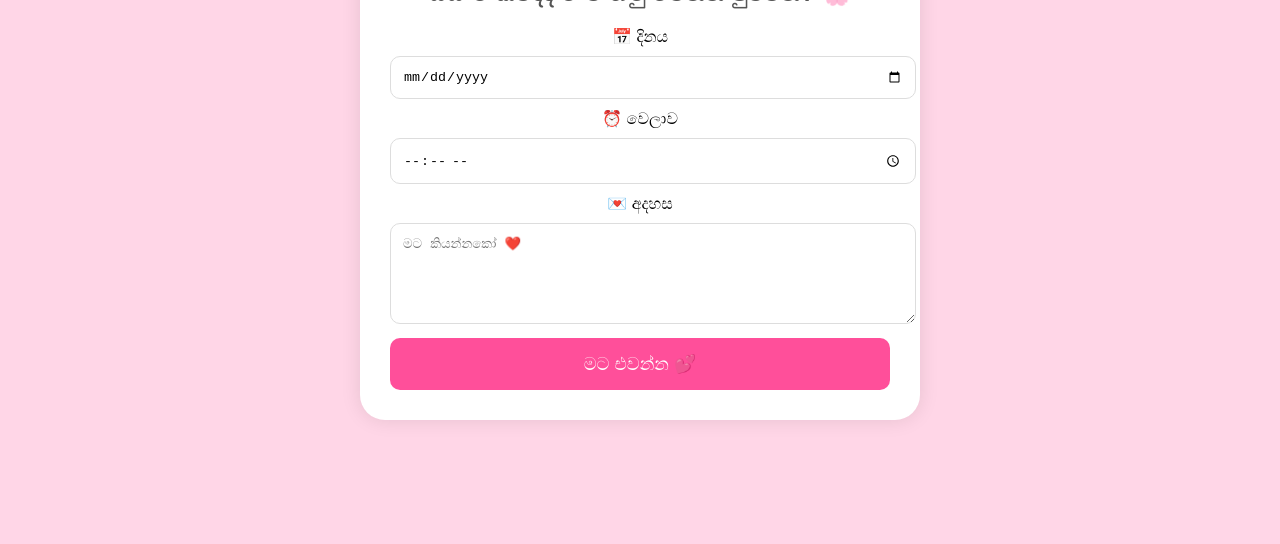
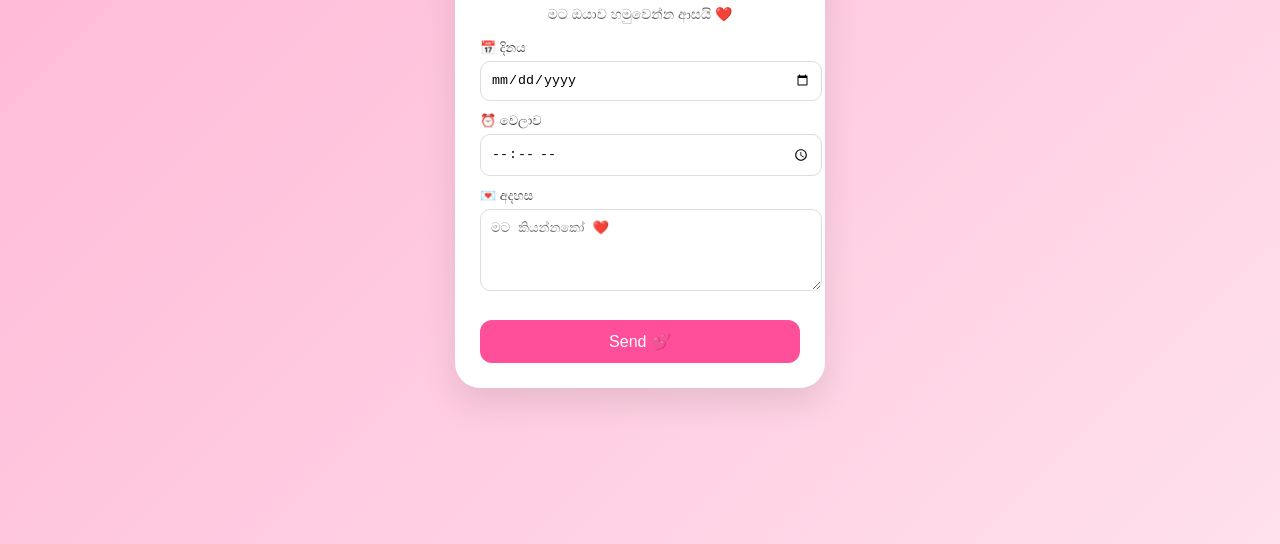
Before and after one commit to kalana1999/my-date-requests, a plain HTML site: page index.html in a window 1280 px wide. Shown: the part 256-800 px from the top of the page. Drawn offline with Linux system fonts and the light colour scheme.

Commit message:
Add files via upload
new2

```diff
--- a/index.html
+++ b/index.html
@@ -12,29 +12,42 @@
 <body>
 
 <div id="intro">
-  <h1 id="message">රශ්මි... ❤️</h1>
+  <h1 id="message">💖 රශ්මි...</h1>
+  <p class="sub">loading feelings...</p>
 </div>
 
 <div id="question" class="hidden">
 
-  <h1>සුදූ... 🥺💕</h1>
+  <div class="card">
 
-  <h2>ඔයාට කවද්ද මාව හමු වෙන්න පුළුවන්? 🌸</h2>
+    <h1>🥺 සුදූ...</h1>
+
+    <p class="sub2">
+      මට ඔයාව හමුවෙන්න ආසයි ❤️
+    </p>
 
     <form id="meetForm">
 
+      <div class="box">
         <label>📅 දිනය</label>
         <input type="date" id="date" required>
+      </div>
 
+      <div class="box">
         <label>⏰ වෙලාව</label>
         <input type="time" id="time" required>
+      </div>
 
+      <div class="box">
         <label>💌 අදහස</label>
-    <textarea id="thought" rows="5" placeholder="මට කියන්නකෝ ❤️"></textarea>
+        <textarea id="thought" rows="4" placeholder="මට කියන්නකෝ ❤️"></textarea>
+      </div>
 
-    <button type="submit">මට එවන්න 💕</button>
+      <button type="submit">Send 💕</button>
 
     </form>
+
+  </div>
 
 </div>
 
--- a/script.js
+++ b/script.js
@@ -2,28 +2,41 @@ const intro = document.getElementById("intro");
 const question = document.getElementById("question");
 const msg = document.getElementById("message");
 
-// intro text change
+// smooth intro text change
 setTimeout(() => {
-  msg.innerHTML = "රශ්මි, මම ඔයාව හමුවෙන්න කැමතියි... ❤️";
+  msg.innerHTML = "💖 රශ්මි, මම ඔයාව හමුවෙන්න කැමතියි...";
 }, 2000);
 
-// switch screen
+// smooth transition
 setTimeout(() => {
-  intro.style.display = "none";
-  question.classList.remove("hidden");
+  intro.style.opacity = "0";
+
+  setTimeout(() => {
+    intro.style.display = "none";
+    question.classList.remove("hidden");
+  }, 600);
+
 }, 4000);
 
 // form submit
 document.getElementById("meetForm")
 .addEventListener("submit", (e) => {
+
   e.preventDefault();
 
   const date = document.getElementById("date").value;
   const time = document.getElementById("time").value;
   const thought = document.getElementById("thought").value;
 
+  if(!date || !time){
+    alert("📅 දිනයයි ⏰ වෙලාවයි දාන්නකෝ ❤️");
+    return;
+  }
+
   const message = `
-💕 රශ්මිගේ පිළිතුර 💕
+💖 රශ්මි
+
+🥺 මට ඔයාව හමුවෙන්න ආසයි...
 
 📅 දිනය: ${date}
 ⏰ වෙලාව: ${time}
@@ -38,4 +51,5 @@ ${thought}
     `https://wa.me/${phone}?text=${encodeURIComponent(message)}`;
 
   window.open(waLink, "_blank");
-});
+
+});S
--- a/style.css
+++ b/style.css
@@ -1,44 +1,82 @@
 body{
-background:#ffd6e7;
-font-family:sans-serif;
+margin:0;
 height:100vh;
 display:flex;
 justify-content:center;
 align-items:center;
+font-family:sans-serif;
+background:linear-gradient(135deg,#ffb6d5,#ffe0ec);
 text-align:center;
-margin:0;
 }
 
 .hidden{
 display:none;
 }
 
-#intro, #question{
-max-width:500px;
+/* intro */
+#intro{
+background:white;
 padding:30px;
-background:white;
 border-radius:25px;
-box-shadow:0 0 20px rgba(0,0,0,0.1);
+box-shadow:0 10px 30px rgba(0,0,0,0.1);
 }
 
-h1{ color:#ff4f9a; }
-h2{ color:#555; }
+h1{
+color:#ff4f9a;
+}
+
+.sub{
+color:#888;
+font-size:13px;
+}
+
+/* card */
+.card{
+background:white;
+padding:25px;
+width:320px;
+border-radius:25px;
+box-shadow:0 15px 35px rgba(0,0,0,0.1);
+}
+
+.sub2{
+color:#666;
+font-size:14px;
+margin-bottom:15px;
+}
+
+.box{
+text-align:left;
+margin:10px 0;
+}
+
+label{
+font-size:13px;
+color:#444;
+}
 
 input, textarea{
 width:100%;
-padding:12px;
-margin:10px 0;
+padding:10px;
+margin-top:5px;
 border-radius:10px;
 border:1px solid #ddd;
+outline:none;
 }
 
 button{
+width:100%;
+padding:12px;
+margin-top:15px;
+border:none;
+border-radius:12px;
 background:#ff4f9a;
 color:white;
-border:none;
-padding:15px;
-width:100%;
-border-radius:10px;
-font-size:18px;
+font-size:16px;
 cursor:pointer;
+transition:0.3s;
 }
+
+button:hover{
+background:#ff2f86;
+}
```
Lines whose indentation alone changed are shown as unchanged.
